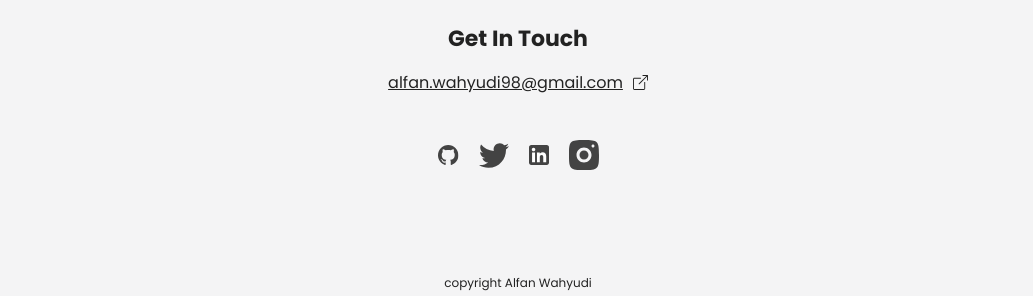
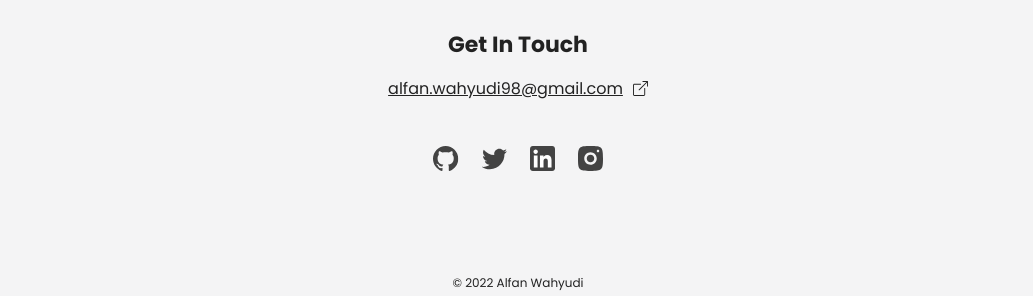
Before and after one commit to AlfanWahyudi/portfolio, a React (Create React App) app: page / in a window 1280 px wide. Shown: the part 1264-1560 px from the top of the page, without its empty margins (122-1155 px from the left). Built offline with nearby package versions, Linux system fonts and the light colour scheme.

Commit message:
update styling sosmed alignment footer

```diff
--- a/src/components/footer/Footer.css
+++ b/src/components/footer/Footer.css
@@ -42,11 +42,15 @@ footer {
   list-style: none;
   display: flex;
   align-items: center;
-  gap: 2rem;
+  gap: 2.3rem;
 }
 
-.contact-social-medial-item > a > img {
-  height: 4rem;
+.contact-social-media-item > a {
+  display: flex;
+}
+
+.contact-social-media-item > a > img {
+  height: 2.5rem;
 }
 
 .copy-right {
--- a/src/components/footer/Footer.jsx
+++ b/src/components/footer/Footer.jsx
@@ -1,46 +1,48 @@
 import React from "react";
 import './Footer.css';
-import boxArrowUpIcon from '../../assets/icons/box-arrow-up-right.svg';
-import githubIcon from '../../assets/icons/github.svg';
-import twitterIcon from '../../assets/icons/twitter.svg';
-import linkedinIcon from '../../assets/icons/linkeind.svg';
-import igIcon from '../../assets/icons/instagram.svg';
+import boxArrowUp from '../../assets/icons/box-arrow-up-right.svg';
+import github from '../../assets/icons/github.svg';
+import twitter from '../../assets/icons/twitter.svg';
+import linkedin from '../../assets/icons/linkeind.svg';
+import ig from '../../assets/icons/instagram.svg';
 
 function Footer() {
+  const currentYear = new Date().getFullYear();
+
   return (
     <footer>
       <div className="container container__contact">
         <section id="contact" className="contact">
             <h2>Get In Touch</h2>
-            <p className="contact-email">
+            <a href="mailto:alfan.wahyudi98@gmail.com" className="contact-email" title="alfan.wahyudi98@gmail.com">
               <u>alfan.wahyudi98@gmail.com</u>
-              <img src={boxArrowUpIcon} className="email-img" alt="sending email icon" />
-            </p>
+              <img src={boxArrowUp} className="email-img" alt="sending email icon" />
+            </a>
             <ul className="contact-social-media">
               <li className="contact-social-media-item">
-                <a href="/">
-                  <img src={githubIcon} alt="github icon" />
+                <a href="https://github.com/AlfanWahyudi" title="https://github.com/AlfanWahyudi">
+                  <img src={github} alt="github icon" />
                 </a>
               </li>
               <li className="contact-social-media-item">
-                <a href="/">
-                  <img src={twitterIcon} alt="twitter icon" />
+                <a href="https://twitter.com/Wahyudi_Alfann" title="https://twitter.com/Wahyudi_Alfann">
+                  <img src={twitter} alt="twitter icon" />
                 </a>
               </li>
               <li className="contact-social-media-item">
-                <a href="/">
-                  <img src={linkedinIcon} alt="linkedin icon" />
+                <a href="https://www.linkedin.com/in/alfanwahyudi" title="https://www.linkedin.com/in/alfanwahyudi">
+                  <img src={linkedin} alt="linkedin icon" />
                 </a>
               </li>
               <li className="contact-social-media-item">
-                <a href="/">
-                  <img src={igIcon} alt="instagram icon" />
+                <a href="https://www.instagram.com/alfan.id/" title="https://www.instagram.com/alfan.id">
+                  <img src={ig} alt="instagram icon" />
                 </a>
               </li>
             </ul>
         </section>
         <section id="copyRight" className="copy-right">
-          <p>copyright Alfan Wahyudi </p>
+          <p>&#169; {currentYear} Alfan Wahyudi </p>
         </section>
       </div>
     </footer>
```
